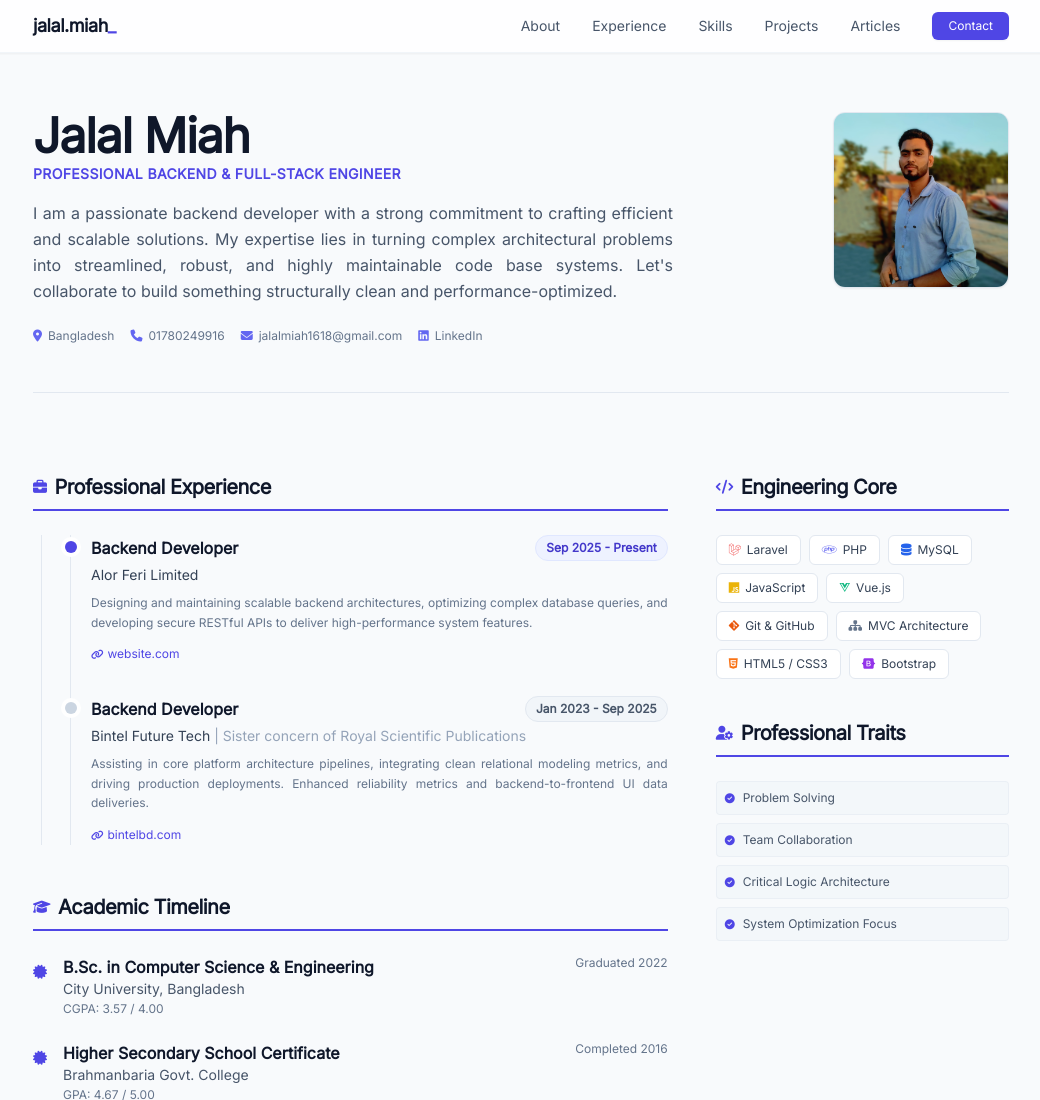
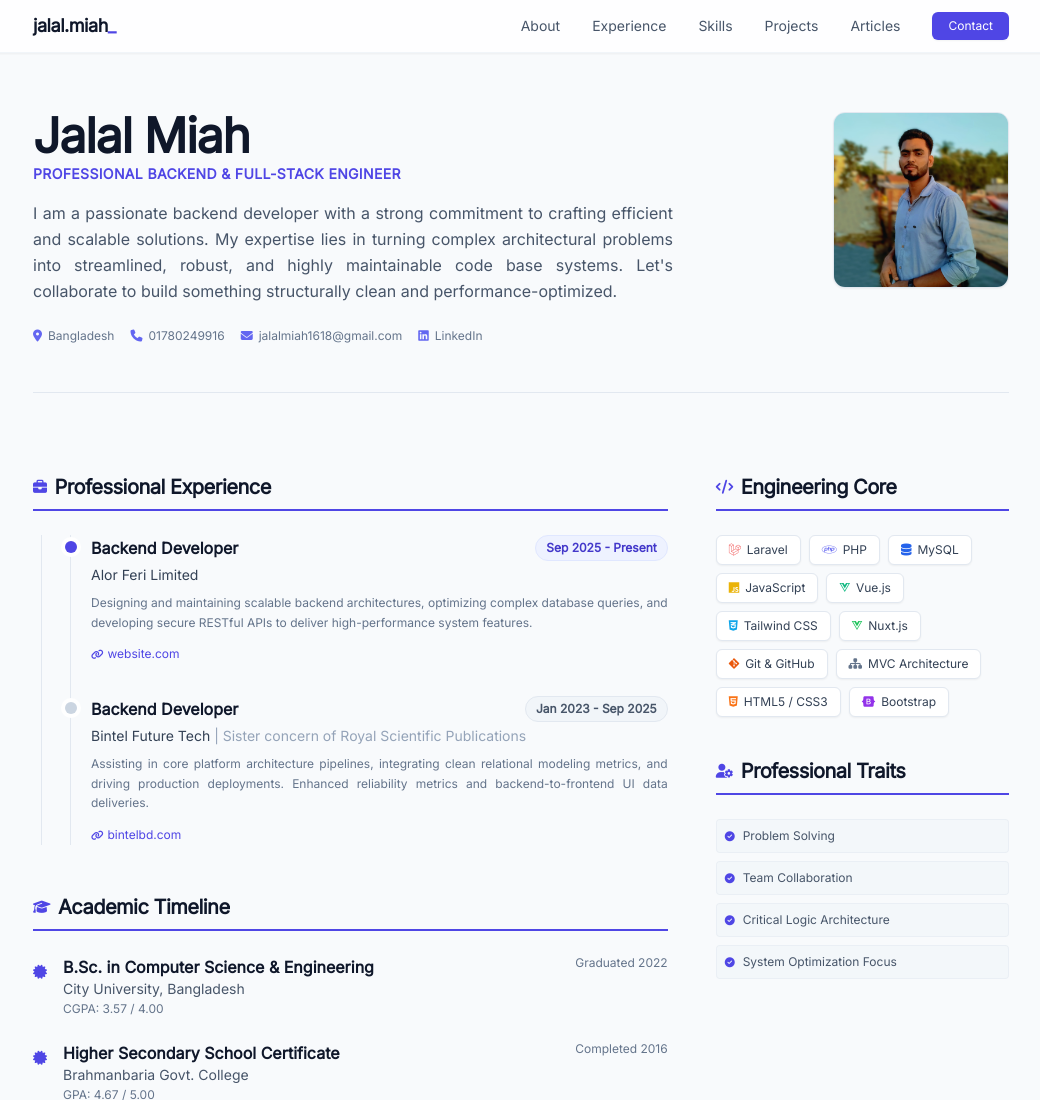
Before and after one commit to jalal550/jalal, a plain HTML site: page index.html in a window 1280 px wide. Shown: the top 1100 px of the page, without its empty margins (119-1159 px from the left). Drawn offline with nearby package versions, Linux system fonts and the light colour scheme.

Commit message:
Update skills section with Tailwind CSS and Nuxt.js
Added Tailwind CSS and Nuxt.js to the skills section while preserving existing skills.

```diff
--- a/index.html
+++ b/index.html
@@ -185,17 +185,24 @@
                 <h3 class="text-xl font-bold text-slate-900 border-b-2 border-indigo-600 pb-2 mb-6 tracking-tight flex items-center gap-2">
                     <i class="fa-solid fa-code text-indigo-600 text-sm"></i> Engineering Core
                 </h3>
-                <div class="flex flex-wrap gap-2">
-                    <span class="text-xs font-medium px-3 py-1.5 bg-white border border-slate-200 rounded-md text-slate-700 shadow-xs flex items-center gap-1.5"><i class="fa-brands fa-laravel text-red-500"></i> Laravel</span>
-                    <span class="text-xs font-medium px-3 py-1.5 bg-white border border-slate-200 rounded-md text-slate-700 shadow-xs flex items-center gap-1.5"><i class="fa-brands fa-php text-indigo-500"></i> PHP</span>
-                    <span class="text-xs font-medium px-3 py-1.5 bg-white border border-slate-200 rounded-md text-slate-700 shadow-xs flex items-center gap-1.5"><i class="fa-solid fa-database text-blue-600"></i> MySQL</span>
-                    <span class="text-xs font-medium px-3 py-1.5 bg-white border border-slate-200 rounded-md text-slate-700 shadow-xs flex items-center gap-1.5"><i class="fa-brands fa-js text-yellow-500"></i> JavaScript</span>
-                    <span class="text-xs font-medium px-3 py-1.5 bg-white border border-slate-200 rounded-md text-slate-700 shadow-xs flex items-center gap-1.5"><i class="fa-brands fa-vuejs text-emerald-500"></i> Vue.js</span>
-                    <span class="text-xs font-medium px-3 py-1.5 bg-white border border-slate-200 rounded-md text-slate-700 shadow-xs flex items-center gap-1.5"><i class="fa-brands fa-git-alt text-orange-600"></i> Git & GitHub</span>
-                    <span class="text-xs font-medium px-3 py-1.5 bg-white border border-slate-200 rounded-md text-slate-700 shadow-xs flex items-center gap-1.5"><i class="fa-solid fa-sitemap text-slate-500"></i> MVC Architecture</span>
-                    <span class="text-xs font-medium px-3 py-1.5 bg-white border border-slate-200 rounded-md text-slate-700 shadow-xs flex items-center gap-1.5"><i class="fa-brands fa-html5 text-orange-500"></i> HTML5 / CSS3</span>
-                    <span class="text-xs font-medium px-3 py-1.5 bg-white border border-slate-200 rounded-md text-slate-700 shadow-xs flex items-center gap-1.5"><i class="fa-brands fa-bootstrap text-purple-600"></i> Bootstrap</span>
-                </div>
+              <div class="flex flex-wrap gap-2">
+    <!-- Existing Skills -->
+    <span class="text-xs font-medium px-3 py-1.5 bg-white border border-slate-200 rounded-md text-slate-700 shadow-sm flex items-center gap-1.5"><i class="fa-brands fa-laravel text-red-500"></i> Laravel</span>
+    <span class="text-xs font-medium px-3 py-1.5 bg-white border border-slate-200 rounded-md text-slate-700 shadow-sm flex items-center gap-1.5"><i class="fa-brands fa-php text-indigo-500"></i> PHP</span>
+    <span class="text-xs font-medium px-3 py-1.5 bg-white border border-slate-200 rounded-md text-slate-700 shadow-sm flex items-center gap-1.5"><i class="fa-solid fa-database text-blue-600"></i> MySQL</span>
+    <span class="text-xs font-medium px-3 py-1.5 bg-white border border-slate-200 rounded-md text-slate-700 shadow-sm flex items-center gap-1.5"><i class="fa-brands fa-js text-yellow-500"></i> JavaScript</span>
+    <span class="text-xs font-medium px-3 py-1.5 bg-white border border-slate-200 rounded-md text-slate-700 shadow-sm flex items-center gap-1.5"><i class="fa-brands fa-vuejs text-emerald-500"></i> Vue.js</span>
+
+    <!-- Added: Tailwind CSS & Nuxt.js -->
+    <span class="text-xs font-medium px-3 py-1.5 bg-white border border-slate-200 rounded-md text-slate-700 shadow-sm flex items-center gap-1.5"><i class="fa-brands fa-css3-alt text-sky-500"></i> Tailwind CSS</span>
+    <span class="text-xs font-medium px-3 py-1.5 bg-white border border-slate-200 rounded-md text-slate-700 shadow-sm flex items-center gap-1.5"><i class="fa-brands fa-vuejs text-green-500"></i> Nuxt.js</span>
+
+    <!-- Existing Skills -->
+    <span class="text-xs font-medium px-3 py-1.5 bg-white border border-slate-200 rounded-md text-slate-700 shadow-sm flex items-center gap-1.5"><i class="fa-brands fa-git-alt text-orange-600"></i> Git & GitHub</span>
+    <span class="text-xs font-medium px-3 py-1.5 bg-white border border-slate-200 rounded-md text-slate-700 shadow-sm flex items-center gap-1.5"><i class="fa-solid fa-sitemap text-slate-500"></i> MVC Architecture</span>
+    <span class="text-xs font-medium px-3 py-1.5 bg-white border border-slate-200 rounded-md text-slate-700 shadow-sm flex items-center gap-1.5"><i class="fa-brands fa-html5 text-orange-500"></i> HTML5 / CSS3</span>
+    <span class="text-xs font-medium px-3 py-1.5 bg-white border border-slate-200 rounded-md text-slate-700 shadow-sm flex items-center gap-1.5"><i class="fa-brands fa-bootstrap text-purple-600"></i> Bootstrap</span>
+</div>
             </div>
 
             <div>
```
